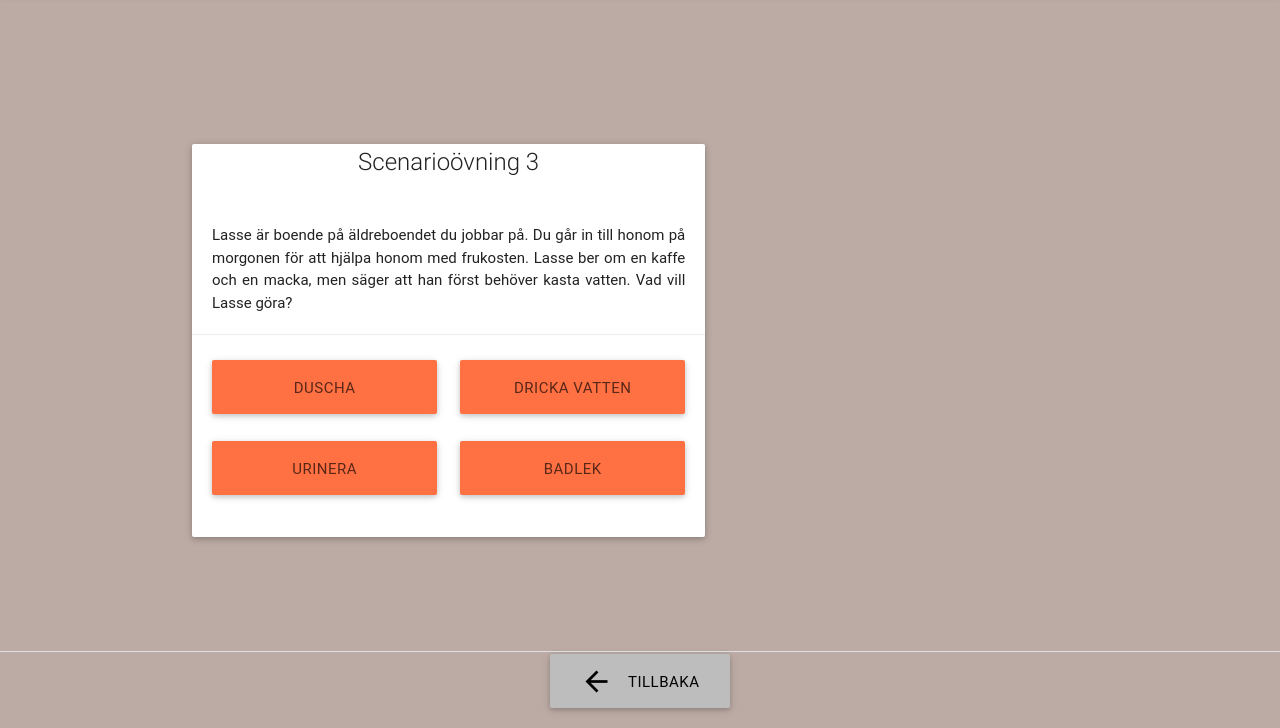
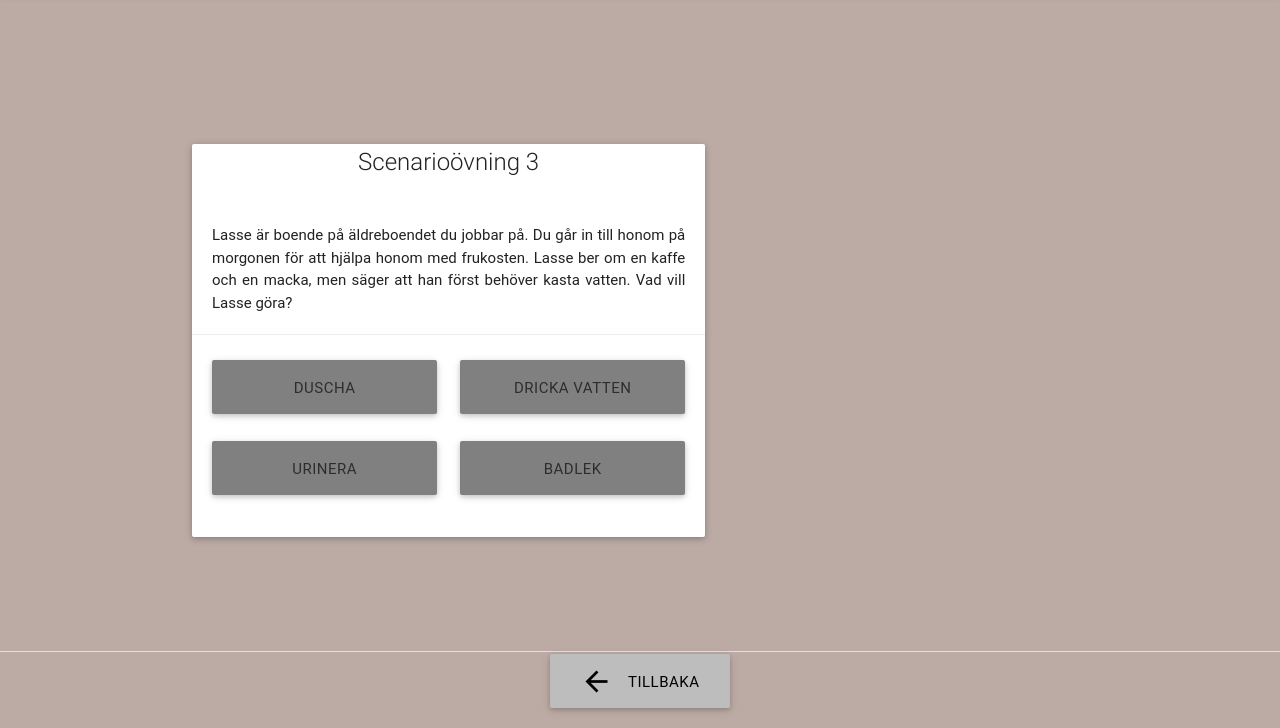
Before and after one commit to alebru/KlarsSprak_prototype_webapp, a plain HTML site: page scenario.html in a window 1280 px wide. Shown: the part 72-800 px from the top of the page. Drawn offline with Linux system fonts and the light colour scheme; a web font is replaced by a local one.

Commit message:
Change color scenario answer buttons

```diff
--- a/css/styles.css
+++ b/css/styles.css
@@ -46,6 +46,11 @@ main {
 .btm-margin {
     margin-bottom: 5%;
 }
+btn-scnrio {
+    background-color: #E65A50;
+    color: #f5f5f5;
+}
+
 .collapsible {
     background: #f5f5f5;
 }
--- a/scenario.html
+++ b/scenario.html
@@ -36,12 +36,12 @@
                     </div>
                     <div class="card-action">
                         <div class="row">
-                            <div class="grid-example col s6" style="margin-top:0.5%;margin-bottom:0.5%;"><a class="waves-effect waves-light btn-large btn-group-size deep-orange lighten-1" href="scenario_svar1.html">Duscha</a></div>
-                            <div class="grid-example col s6" style="margin-top:0.5%;margin-bottom: 0.5%;"><a class="waves-effect waves-light btn-large btn-group-size deep-orange lighten-1" href="scenario_svar2.html">Dricka vatten</a></div>
+                            <div class="grid-example col s6" style="margin-top:0.5%;margin-bottom:0.5%;"><a class="waves-effect waves-light btn-large btn-group-size btn-scnrio" href="scenario_svar1.html">Duscha</a></div>
+                            <div class="grid-example col s6" style="margin-top:0.5%;margin-bottom: 0.5%;"><a class="waves-effect waves-light btn-large btn-group-size btn-scnrio" href="scenario_svar2.html">Dricka vatten</a></div>
                         </div>
                         <div class="row">
-                            <div class="grid-example col s6" style="margin-top:0.5%;margin-bottom:0.5%;"><a class="waves-effect waves-light btn-large btn-group-size deep-orange lighten-1" href="scenario_svar3.html">Urinera</a></div>
-                            <div class="grid-example col s6" style="margin-top:0.5%;margin-bottom:0.5%;"><a class="waves-effect waves-light btn-large btn-group-size deep-orange lighten-1" href="scenario_svar4.html">Badlek</a></div>
+                            <div class="grid-example col s6" style="margin-top:0.5%;margin-bottom:0.5%;"><a class="waves-effect waves-light btn-large btn-group-size btn-scnrio" href="scenario_svar3.html">Urinera</a></div>
+                            <div class="grid-example col s6" style="margin-top:0.5%;margin-bottom:0.5%;"><a class="waves-effect waves-light btn-large btn-group-size btn-scnrio" href="scenario_svar4.html">Badlek</a></div>
                         </div>
                     </div>
                 </div>
```
